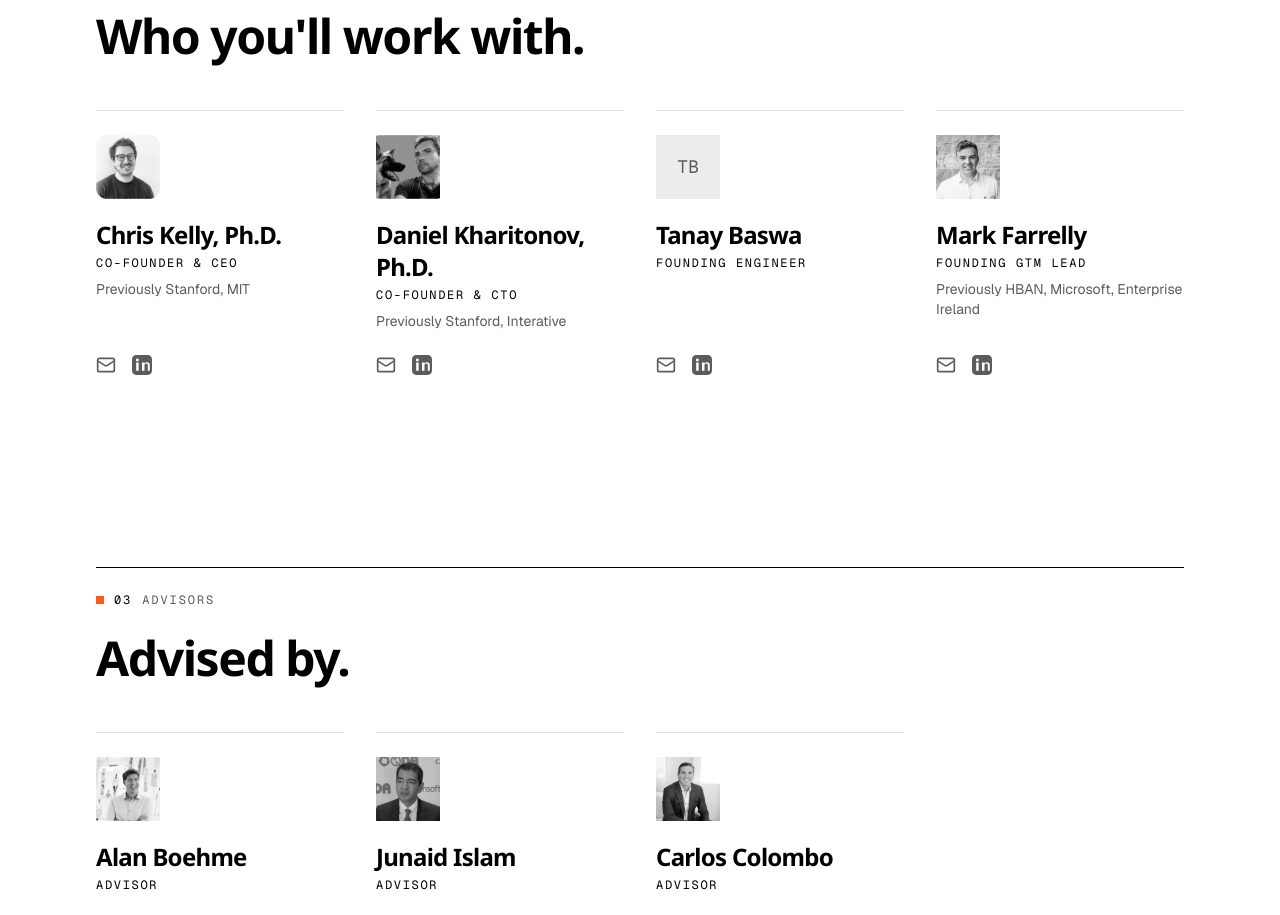
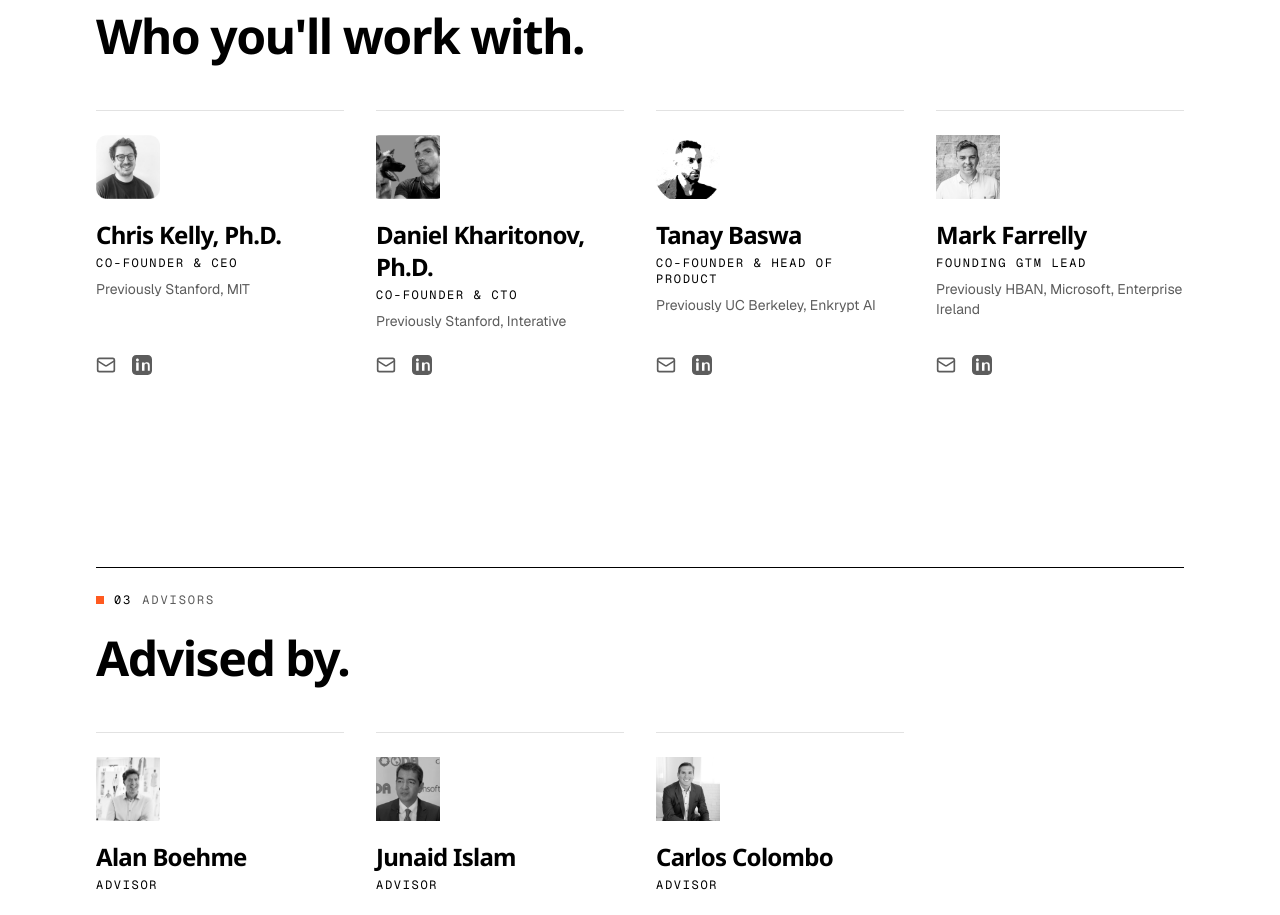
Before and after one commit to CK-Cog/VizCo_Website, a Next.js app: page /about in a window 1280 px wide. Shown: the part 1240-2155 px from the top of the page. Built offline with nearby package versions, Linux system fonts and the light colour scheme.

Commit message:
feat: add Tanay as co-founder and head of product on about page

```diff
--- a/src/content/team.ts
+++ b/src/content/team.ts
@@ -26,7 +26,9 @@ export const TEAM: TeamMember[] = [
   },
   {
     name: "Tanay Baswa",
-    role: "Founding Engineer",
+    role: "Co-Founder & Head of Product",
+    prev: "Previously UC Berkeley, Enkrypt AI",
+    img: "/Tanay.png",
     email: "tanay@vizco.co",
     linkedin: "https://www.linkedin.com/in/tanaybaswa/",
   },
@@ -40,7 +42,7 @@ export const TEAM: TeamMember[] = [
   },
 ];
 
-export const FOUNDERS = TEAM.slice(0, 2);
+export const FOUNDERS = TEAM.filter((m) => m.role.startsWith("Co-Founder"));
 
 export const ADVISORS: TeamMember[] = [
   {
```
Also changed, not shown: public/Tanay.png (added), 1 other file (tests, documents, lock files or other folders).
